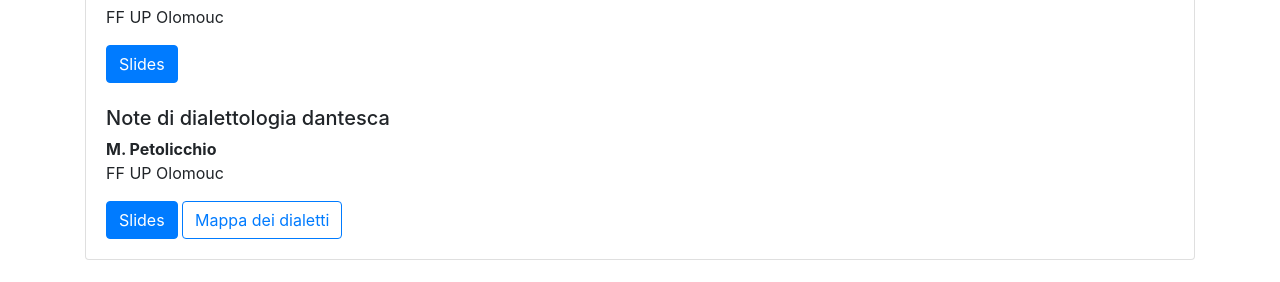
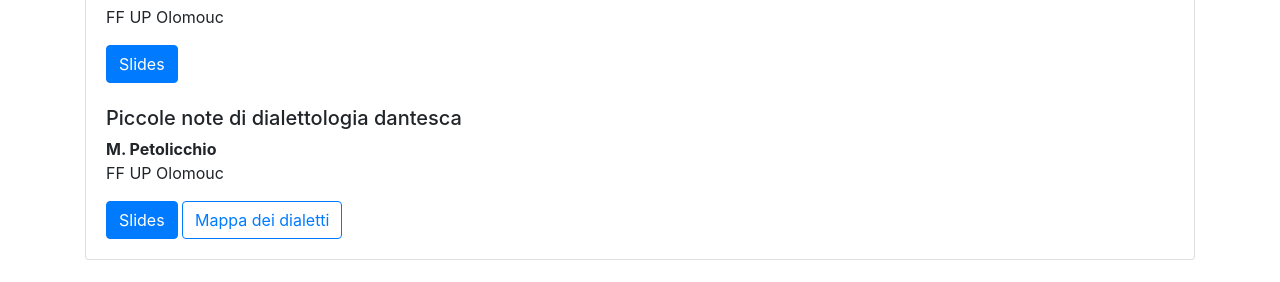
Before and after one commit to loquit/loquit.github.io, a Jekyll site: the page built from index.md, in a window 1280 px wide and 900 px high, scrolled down 1303 px. Shown: the part 154-436 px from the top of the window. Built offline with Jekyll 4.4.1, drawn with Linux system fonts in a browser that asks for light colours; our own code applies the rules of GitHub Pages for plain Markdown files.

Commit message:
Update index.md

```diff
--- a/index.md
+++ b/index.md
@@ -66,7 +66,7 @@
 			    FF UP Olomouc</p>
 			    <a href="https://drive.google.com/open?id=1YsUMd0mlGHyO_YCRnDSMbzEgOmjYkbJtsYRBg1ILcF8" target="_blank" class="btn btn-primary">Slides</a>
 			    <br><br>
-			    <h5 class="">Note di dialettologia dantesca</h5>
+			    <h5 class="">Piccole note di dialettologia dantesca</h5>
 			    <p class="card-text"><strong>M. Petolicchio</strong><br>
 			    FF UP Olomouc</p>
 			    <a href="https://drive.google.com/open?id=1sHiM5bl4c9XBUH-TFiL3jQg5RPBUMNs6iRIbk3U9wnk"  target="_blank" class="btn btn-primary">Slides</a>
```
